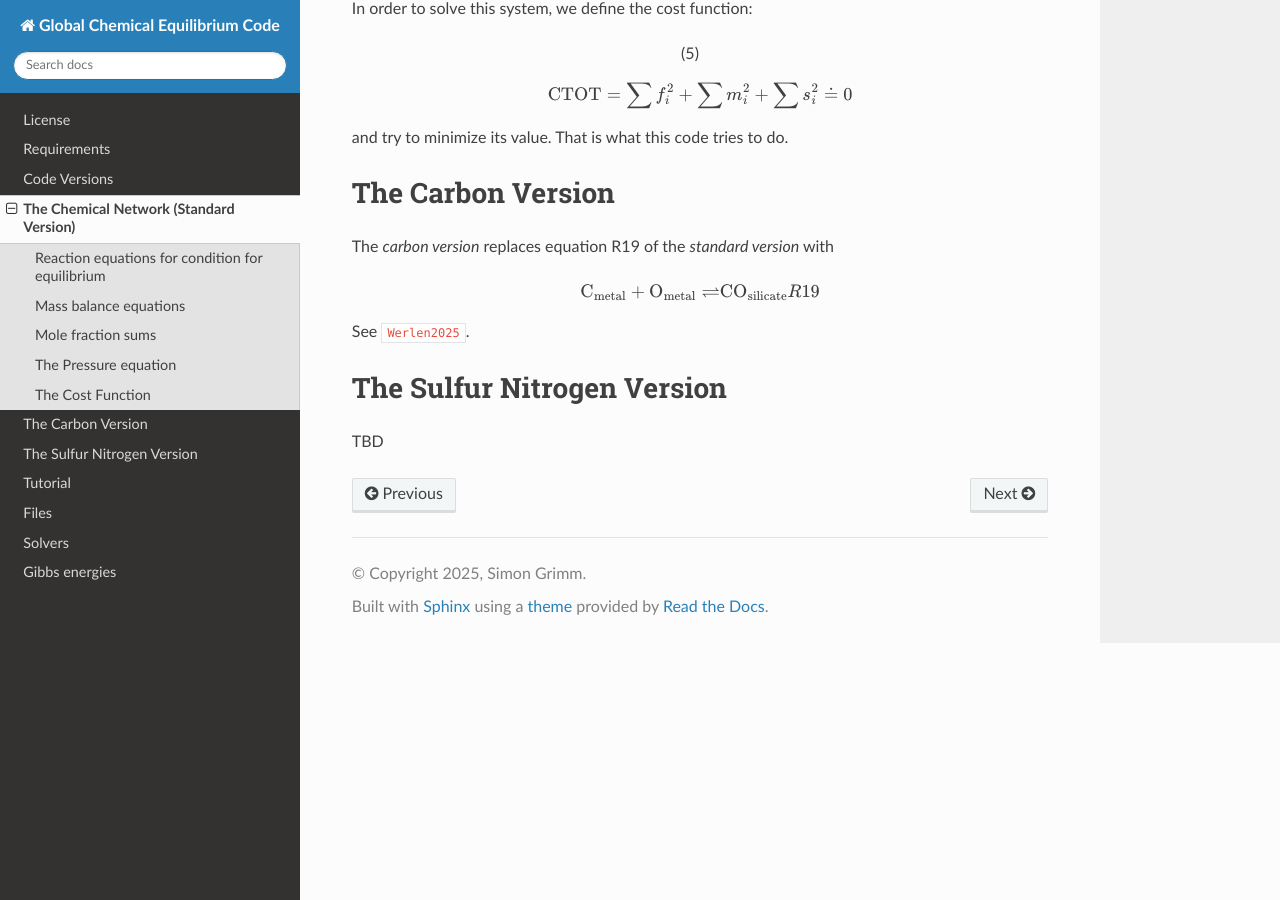
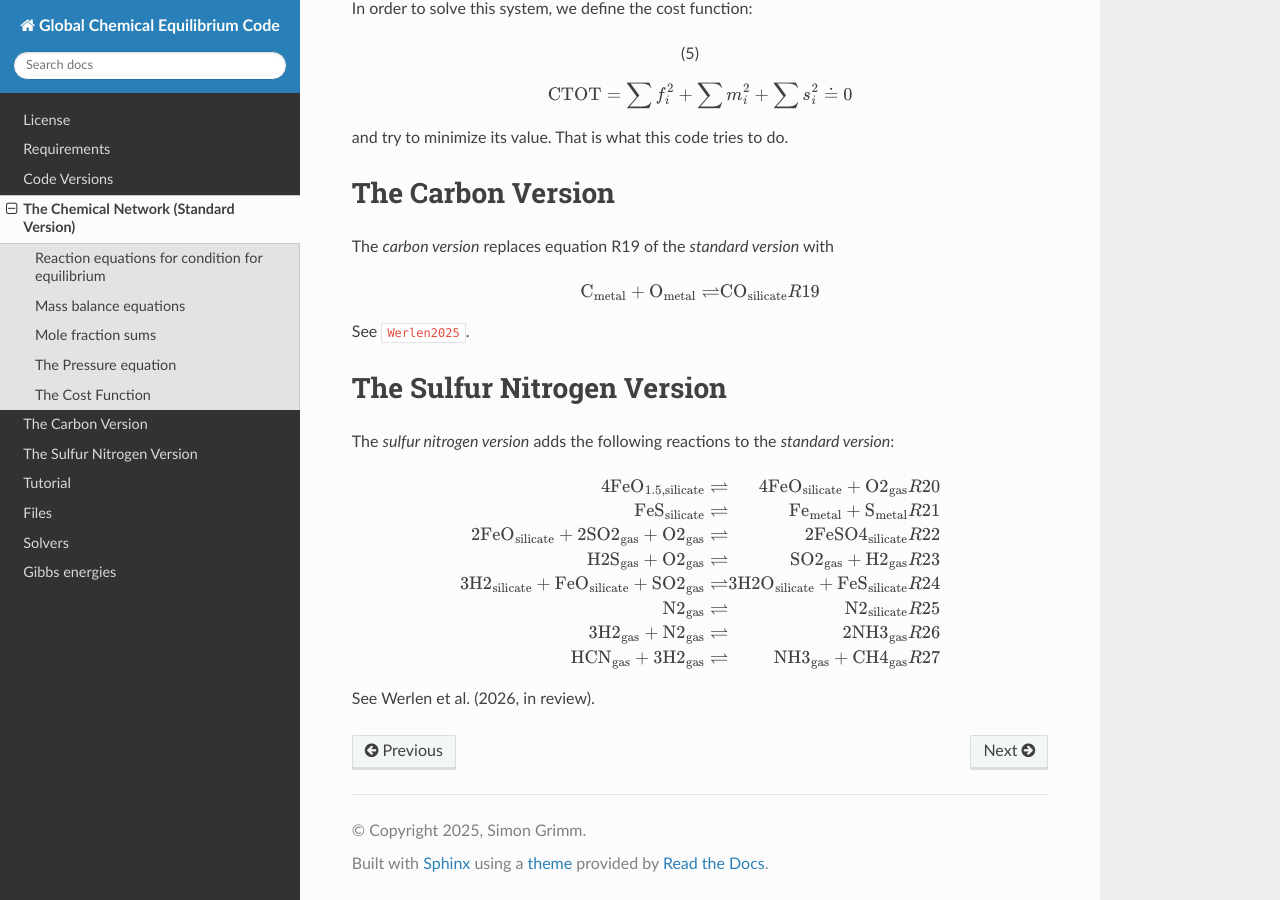
Before and after one commit to ExoInteriors/GlobalChemicalEquilibrium_Release, a Sphinx documentation site: the page built from doc/source/ChemicalNetwork.rst, in a window 1280 px wide and 900 px high, scrolled down 3459 px. Built offline with Sphinx 7.4.7 and the Read the Docs theme 3.1.0, drawn with Linux system fonts in a browser that asks for light colours; cross-references to code outside the pages are shown as plain code.

Commit message:
Add Sulfur Nitrogen Network to Documentation

```diff
--- a/doc/source/ChemicalNetwork.rst
+++ b/doc/source/ChemicalNetwork.rst
@@ -187,4 +187,16 @@ The Sulfur Nitrogen Version
 ===========================
 
 
-TBD
+The `sulfur nitrogen version` adds the following reactions to the `standard version`:
+
+.. math::
+	4 \text{FeO}_{1.5,\text{silicate}} & \rightleftharpoons & 4 \text{FeO}_{\text{silicate}} + \text{O2}_{\text{gas}} & &{R20}\\
+	\text{FeS}_{\text{silicate}} & \rightleftharpoons & \text{Fe}_{\text{metal}} + \text{S}_{\text{metal}} & &{R21}\\
+	2 \text{FeO}_{\text{silicate}} + 2 \text{SO2}_{\text{gas}} + \text{O2}_{\text{gas}} & \rightleftharpoons & 2 \text{FeSO4}_{\text{silicate}} & &{R22}\\
+	\text{H2S}_{\text{gas}} + \text{O2}_{\text{gas}} & \rightleftharpoons & \text{SO2}_{\text{gas}} + \text{H2}_{\text{gas}} & &{R23}\\
+	3 \text{H2}_{\text{silicate}} + \text{FeO}_{\text{silicate}} + \text{SO2}_{\text{gas}} & \rightleftharpoons & 3 \text{H2O}_{\text{silicate}} + \text{FeS}_{\text{silicate}} & &{R24}\\
+	\text{N2}_{\text{gas}} & \rightleftharpoons & \text{N2}_{\text{silicate}} & &{R25}\\
+	3 \text{H2}_{\text{gas}} + \text{N2}_{\text{gas}} & \rightleftharpoons & 2 \text{NH3}_{\text{gas}} & &{R26}\\
+	\text{HCN}_{\text{gas}} + 3 \text{H2}_{\text{gas}} & \rightleftharpoons & \text{NH3}_{\text{gas}} + \text{CH4}_{\text{gas}} & &{R27}
+
+See Werlen et al. (2026, in review).
```
